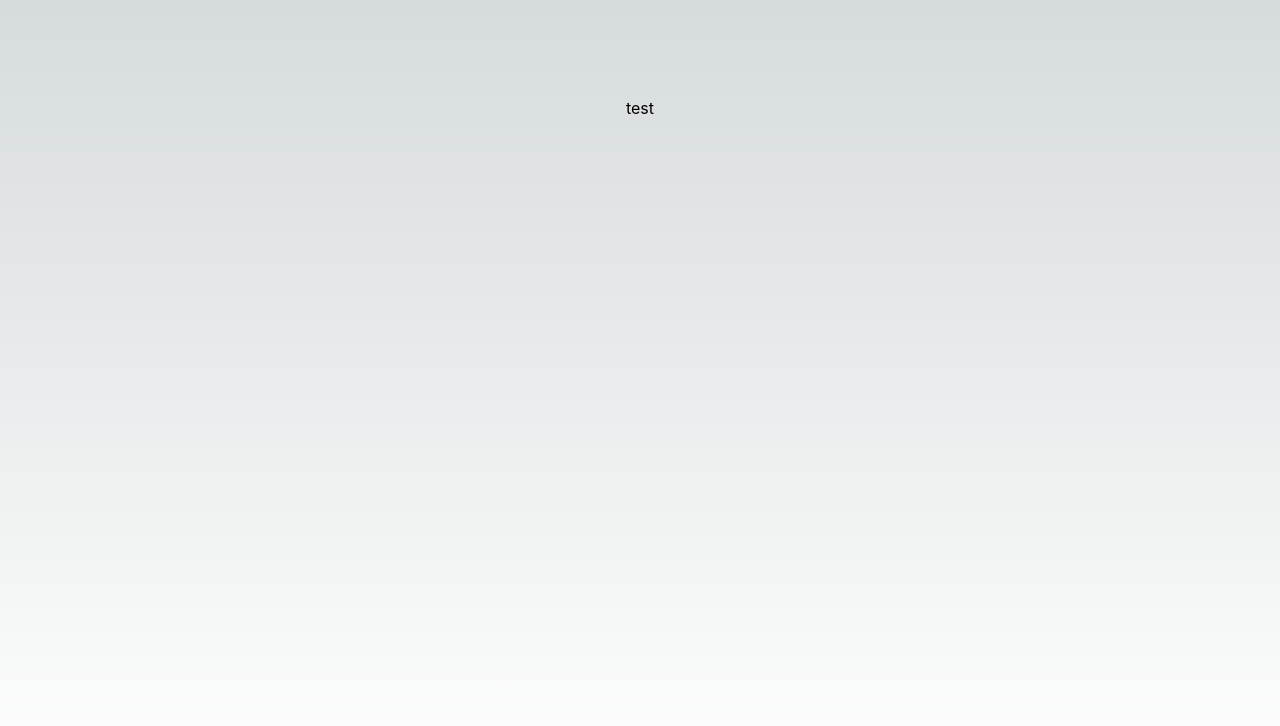
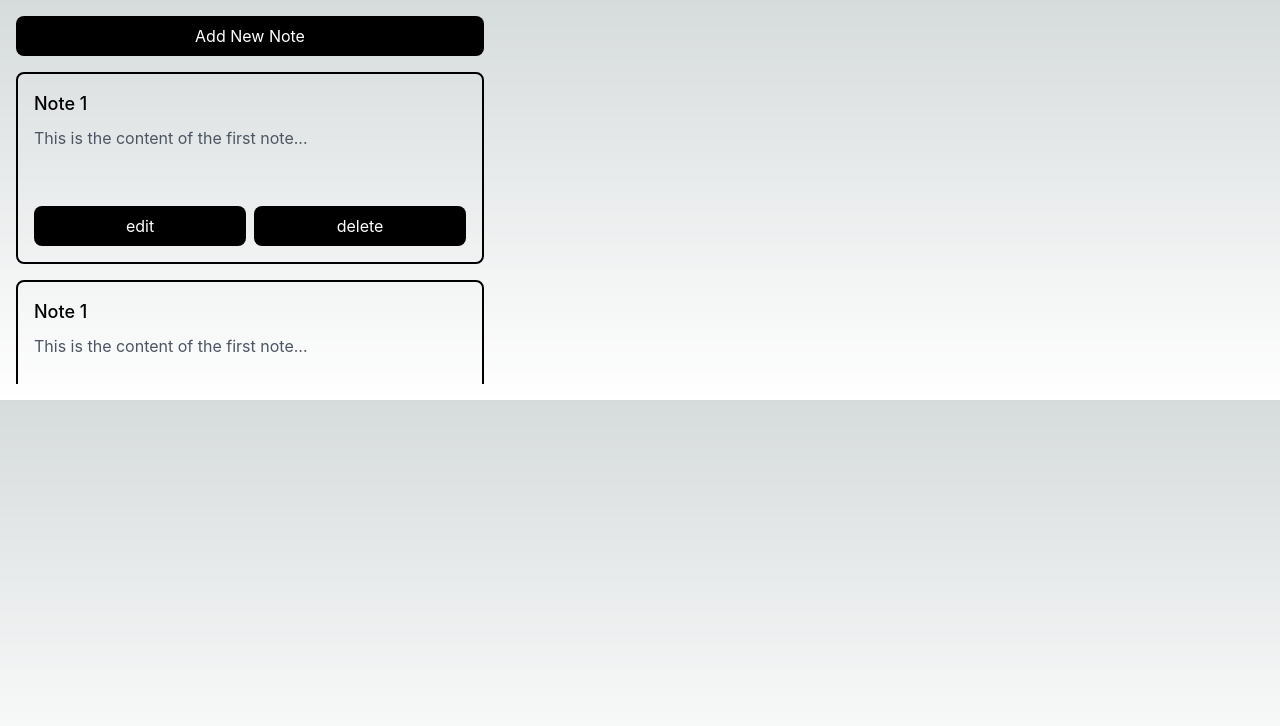
Before and after one commit to hywlss9/google-extension-notepad, a Next.js app: page / in a window 1280 px wide. Shown: the top 726 px of the page. Built offline with nearby package versions, Linux system fonts and the light colour scheme.

Commit message:
refactor: ui

```diff
--- a/src/app/page.tsx
+++ b/src/app/page.tsx
@@ -1,7 +1,21 @@
+import Button from '@/components/button';
+import Card from '@/components/card';
+
 export default function Home() {
   return (
-    <main className='flex min-h-screen flex-col items-center justify-between p-24'>
-      <div>test</div>
+    <main className='flex flex-col items-center w-[500px] h-[400px] p-4'>
+      <Button>Add New Note</Button>
+      <ul className='flex flex-col gap-y-4 overflow-auto w-full py-4'>
+        <li>
+          <Card />
+        </li>
+        <li>
+          <Card />
+        </li>
+        <li>
+          <Card />
+        </li>
+      </ul>
     </main>
   );
 }
```
